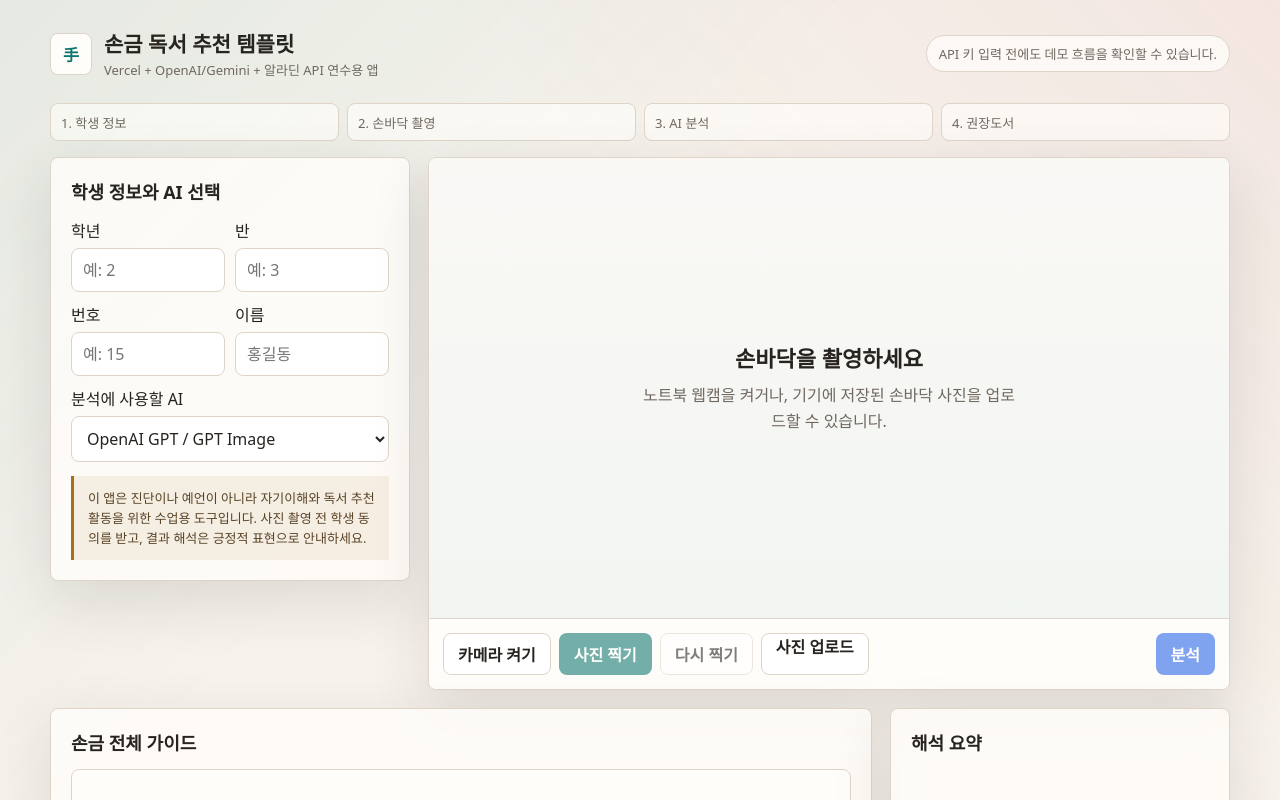
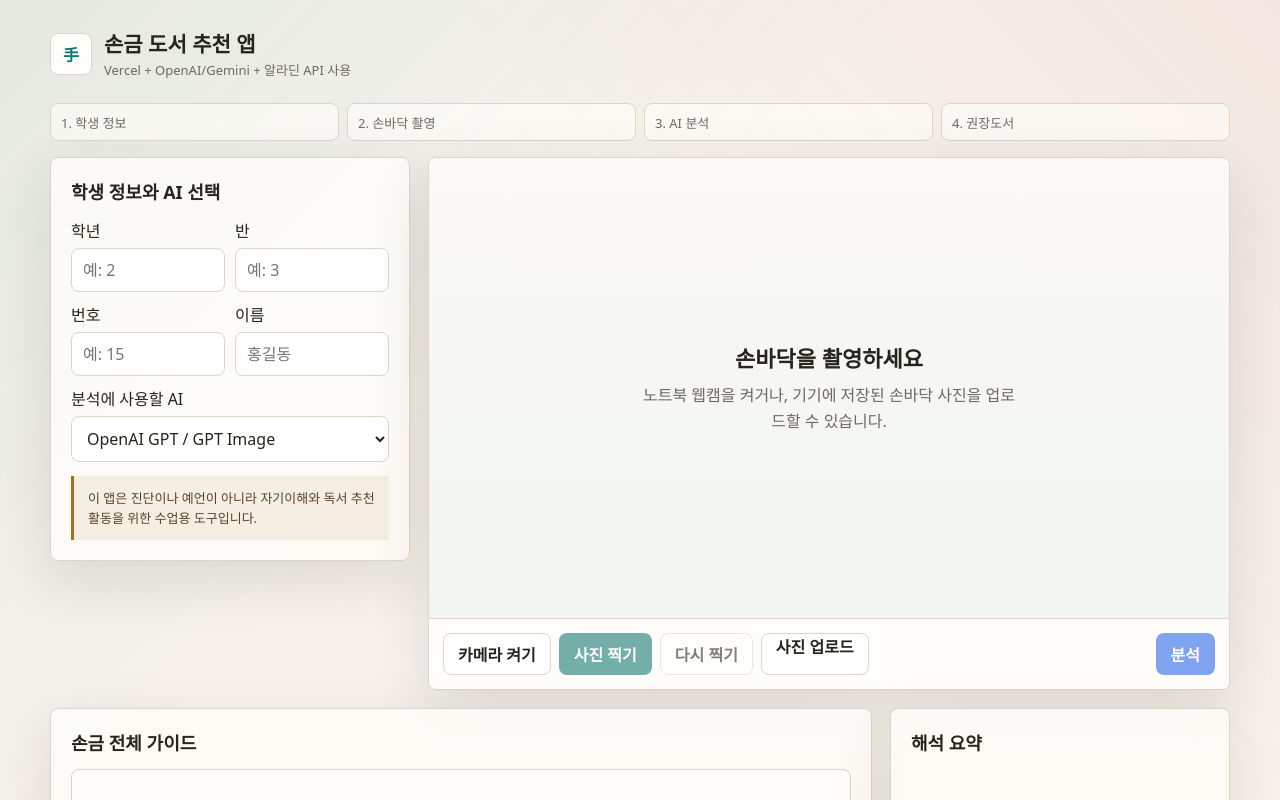
Before and after one commit to Byeongeo/palm-reading-book-app, a Next.js app: page / in a window 1280 px wide. Shown: the top 800 px of the page. Built offline with nearby package versions, Linux system fonts and the light colour scheme.

Commit message:
Add files via upload

```diff
--- a/src/app/layout.tsx
+++ b/src/app/layout.tsx
@@ -2,8 +2,8 @@ import type { Metadata } from "next";
 import "./globals.css";
 
 export const metadata: Metadata = {
-  title: "손금 독서 추천 템플릿",
-  description: "카메라 촬영, AI 손금 인포그래픽, 알라딘 도서 추천을 연결한 교사 연수용 Vercel 템플릿"
+  title: "손금 도서 추천 앱",
+  description: "카메라 촬영, AI 손금 인포그래픽, 알라딘 도서 추천을 연결한 수업용 Vercel 앱"
 };
 
 export default function RootLayout({
--- a/src/app/page.tsx
+++ b/src/app/page.tsx
@@ -172,11 +172,11 @@ export default function Home() {
         <div className="brand">
           <div className="brand-mark">手</div>
           <div>
-            <h1 className="brand-title">손금 독서 추천 템플릿</h1>
-            <p className="brand-subtitle">Vercel + OpenAI/Gemini + 알라딘 API 연수용 앱</p>
+            <h1 className="brand-title">손금 도서 추천 앱</h1>
+            <p className="brand-subtitle">Vercel + OpenAI/Gemini + 알라딘 API 사용</p>
           </div>
         </div>
-        <div className="status-pill">{busy || "API 키 입력 전에도 데모 흐름을 확인할 수 있습니다."}</div>
+        {busy ? <div className="status-pill">{busy}</div> : null}
       </header>
 
       {busy ? (
@@ -228,7 +228,7 @@ export default function Home() {
               </label>
             </div>
             <div className="notice">
-              이 앱은 진단이나 예언이 아니라 자기이해와 독서 추천 활동을 위한 수업용 도구입니다. 사진 촬영 전 학생 동의를 받고, 결과 해석은 긍정적 표현으로 안내하세요.
+              이 앱은 진단이나 예언이 아니라 자기이해와 독서 추천 활동을 위한 수업용 도구입니다.
             </div>
           </div>
         </aside>
```
